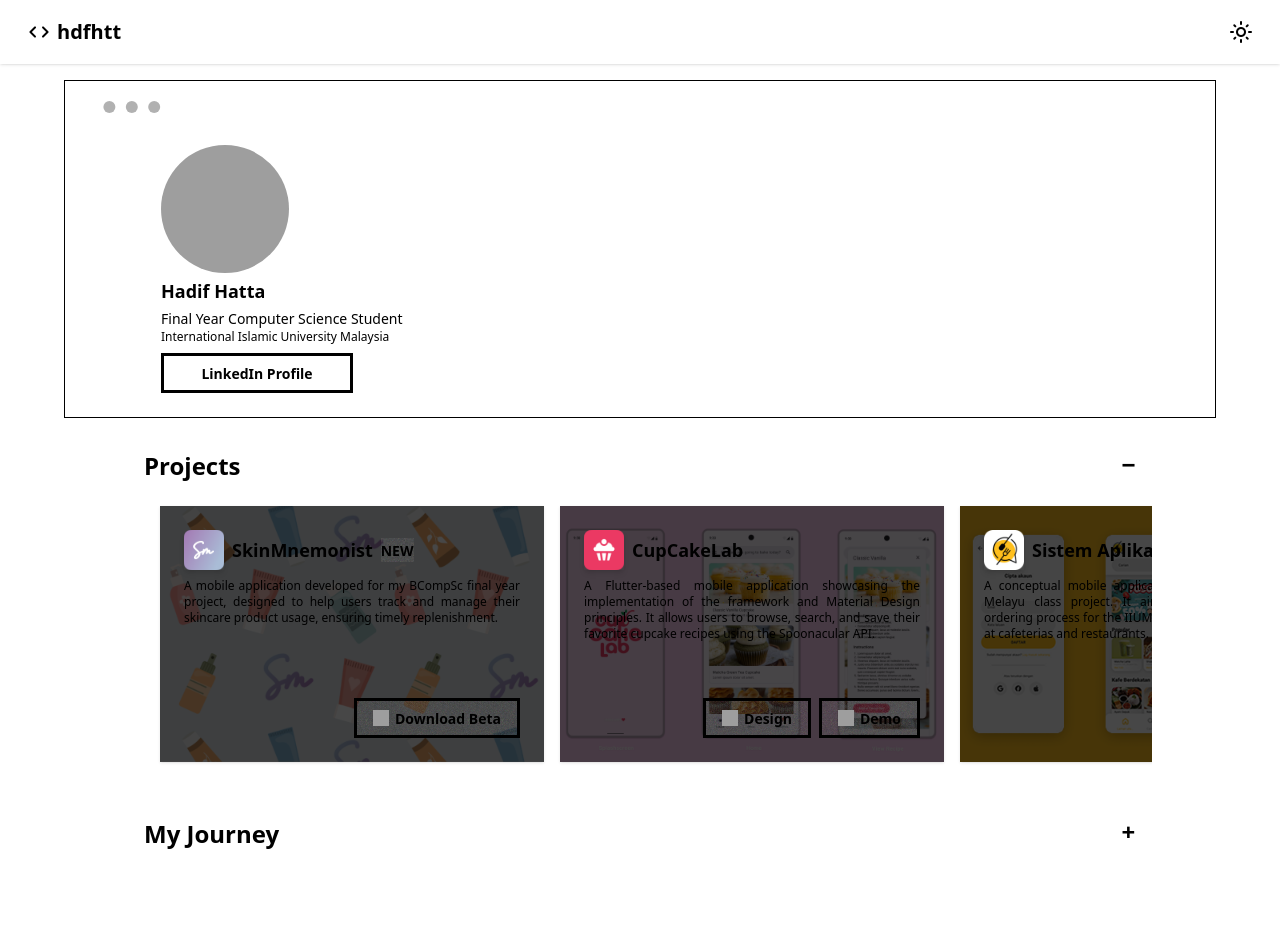
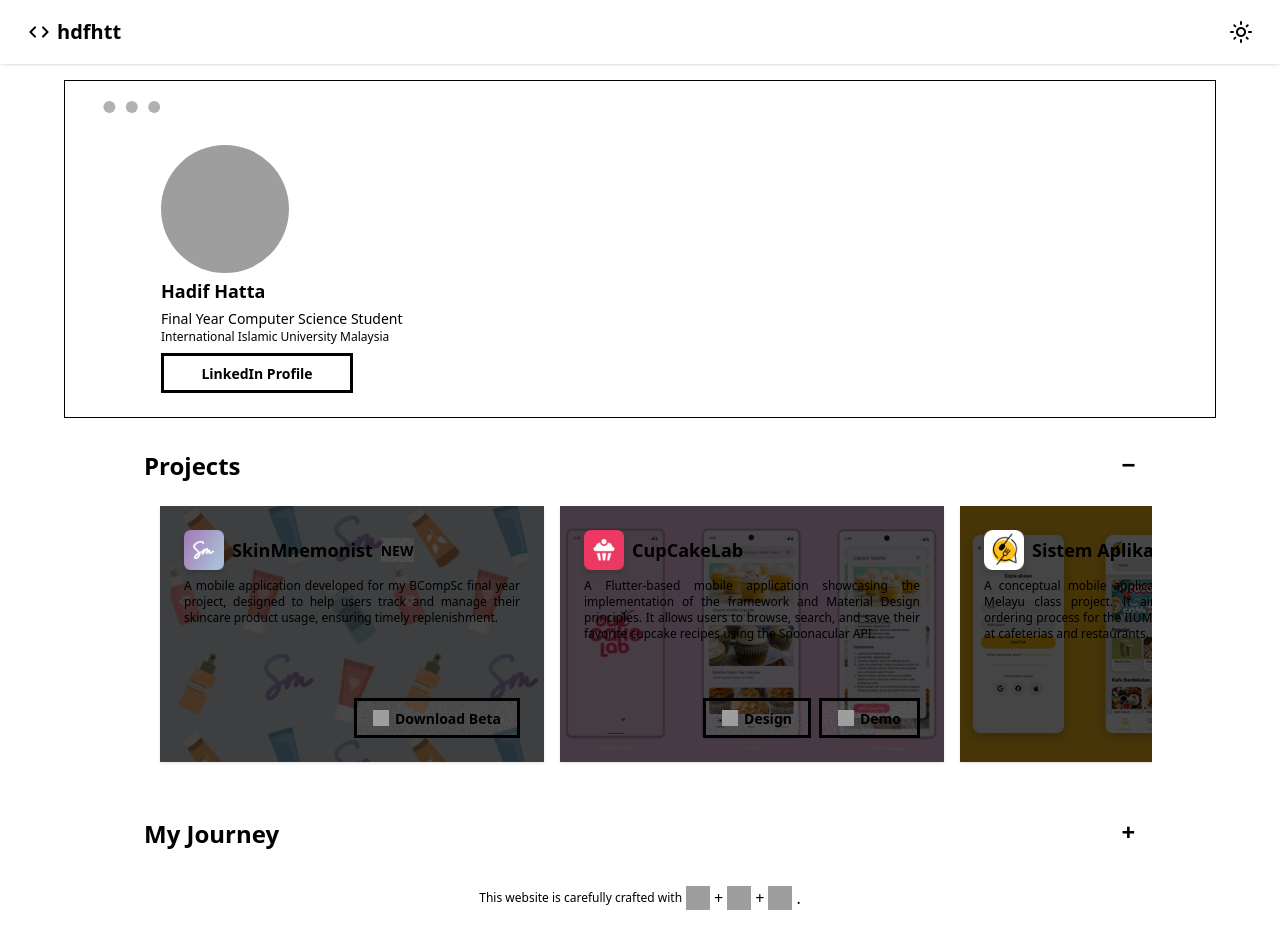
Before and after one commit to hdfhtt/hdfhtt.github.io, a website built with Vite: page index.html in a window 1280 px wide. Before the commit the page ends 882 px from the top, so only its background shows below. Built offline with nearby package versions, Linux system fonts and the light colour scheme; grey boxes are pictures that could not be loaded.

Commit message:
Update index.html

```diff
--- a/index.html
+++ b/index.html
@@ -58,6 +58,18 @@
     </div>
   </div>
 
+  <div class="flex mb-4">
+    <div class="flex flex-row mx-auto items-center font-light">
+      <p class="text-xs">This website is carefully crafted with</p>
+      <img class="size-8 p-1" src="https://vite.dev/logo.svg" />
+      +
+      <img class="size-8 p-1" src="https://tailwindcss.com/_next/static/media/tailwindcss-mark.d52e9897.svg" />
+      +
+      <img class="size-8 p-1" src="https://img.daisyui.com/images/daisyui-logo/daisyui-logomark.svg" />
+      .
+    </div>
+  </div>
+
   <script type="module" src="main.js"></script>
 </body>
 </html>
```
